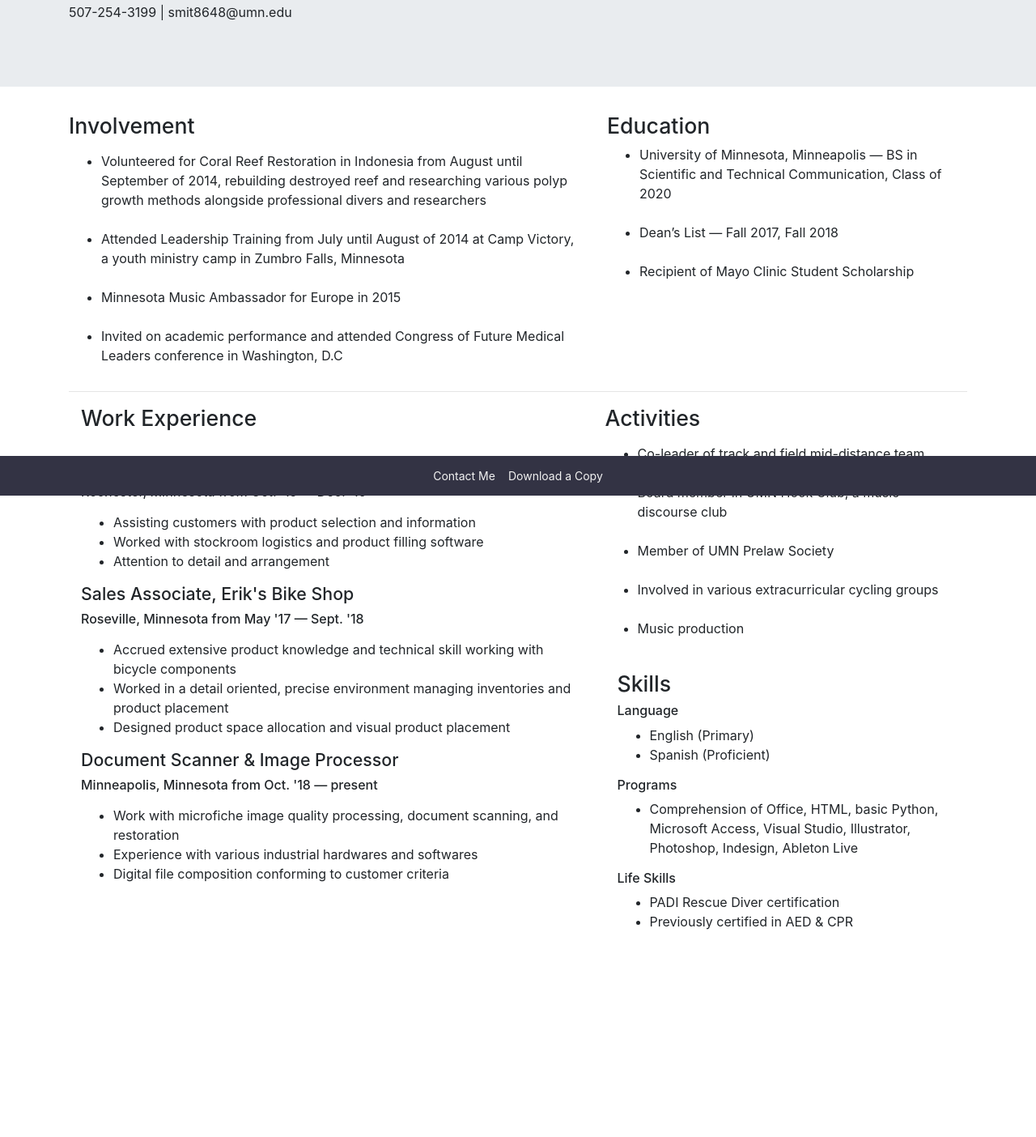
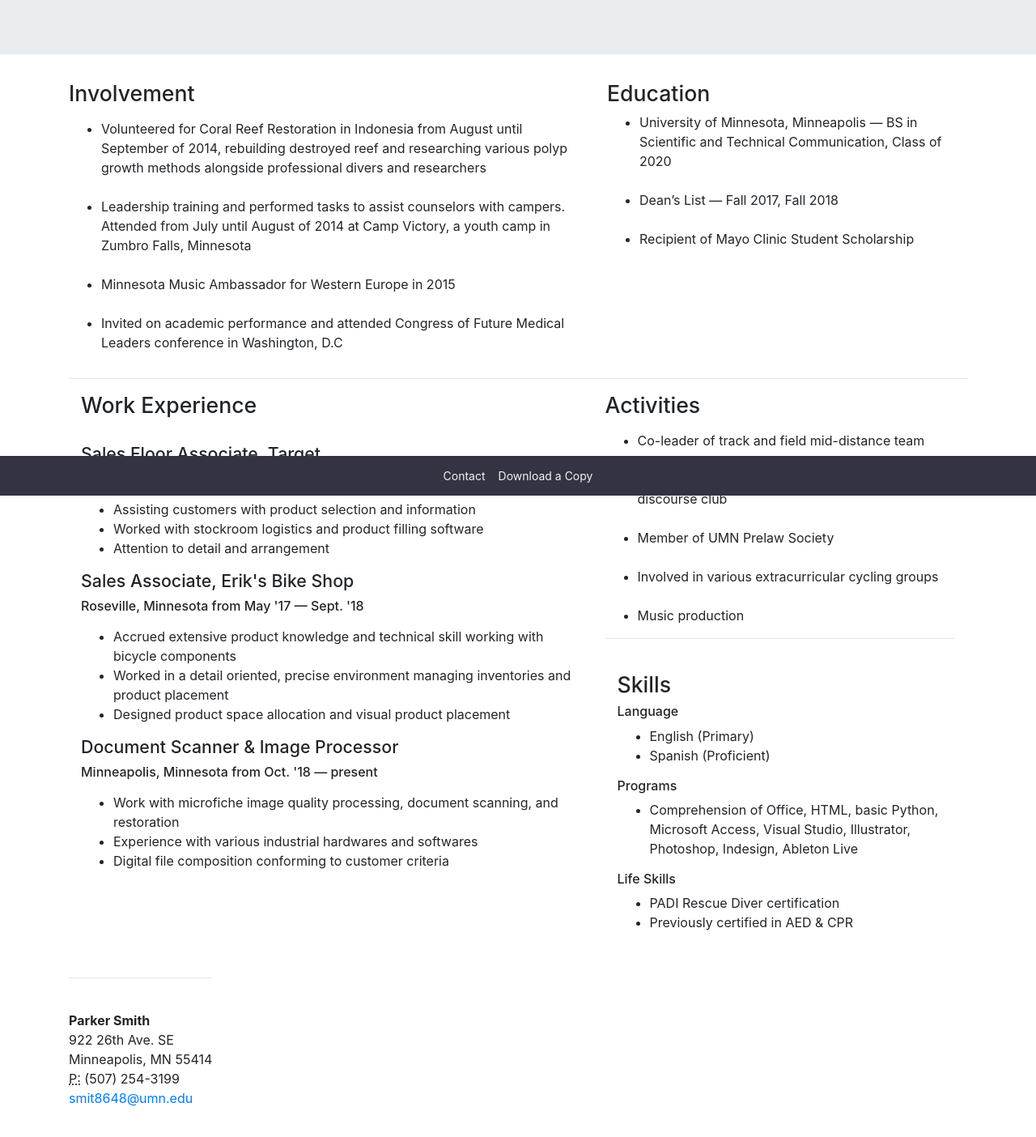
Before and after one commit to smit8648/GDES2342-Resume, a plain HTML site: page index2.html in a window 1280 px wide. Shown: the part 188-1592 px from the top of the page at 81% size. Before the commit the page ends 1443 px from the top, so only its background shows below. Drawn offline with nearby package versions, Linux system fonts and the light colour scheme; files whose address does not match are found by name.

Commit message:
Update index2.html

```diff
--- a/index2.html
+++ b/index2.html
@@ -19,7 +19,7 @@
     <h1 class="display-4">Parker Smith</h1>
     <h6>University of Minnesota - <em>Scientific & Technical Communication</em></h6>
     <hr>
-    <p>507-254-3199 | smit8648@umn.edu</p>
+    <!--p>507-254-3199 | smit8648@umn.edu</p-->
 
     <!--p class="lead"> <a href="mailto:smit8648@umn.edu">Email</a>
      <br> 507-254-3199</p>
@@ -36,9 +36,8 @@
     		<ul>
     			<li>Volunteered for Coral Reef Restoration in Indonesia from August until September of 2014, rebuilding destroyed reef and researching various polyp growth methods alongside professional divers and researchers</li>
     			<br>
-    			<li>Attended Leadership Training from July until
-    			August of 2014 at Camp Victory, a youth ministry camp in Zumbro Falls, Minnesota</li> <br>
-    			<li>Minnesota Music Ambassador for Europe in 2015</li> <br>
+    			<li>Leadership training and performed tasks to assist counselors with campers. Attended from July until August of 2014 at Camp Victory, a youth camp in Zumbro Falls, Minnesota</li> <br>
+    			<li>Minnesota Music Ambassador for Western Europe in 2015</li> <br>
     			<li>Invited on academic performance and attended
     			Congress of Future Medical Leaders conference in Washington, D.C</li>
     		</ul>
@@ -112,7 +111,7 @@
     	</ul>
     </p>
 
-
+    <hr>
 
 
 
@@ -141,6 +140,22 @@
     	<br>
     </div>
 
+	<div class="row">
+		<div class="col-sm-12">
+			<hr>
+			<br>
+			<address>
+				<strong>Parker Smith</strong> <br>
+				922 26th Ave. SE
+				<br>
+				Minneapolis, MN 55414
+				<br>
+				<abbr title="Phone">P:</abbr> (507) 254-3199 <br>
+				<a href="mailto:smit8648@umn.edu">smit8648@umn.edu</a>
+			</address>
+		</div>
+
+	</div>
 
     <!--div class="container">
 	    <div class="row">
@@ -168,7 +183,7 @@
 			<div class="navbar">
 					<!--a href="#home" class="active">Home</a-->
 					<!--a href="#news">News</a-->
-				<a href="mailto:smit8648@umn.edu?Subject=Hello">Contact Me</a>
+				<a href="mailto:smit8648@umn.edu?Subject=Hello">Contact</a>
 				<a href="C:\Users\User\Documents\HTML Files\Final Project GDES2342\PDF\Resume Parker Smith.pdf">Download a Copy</a>
 			</div>
 		</div>
```
